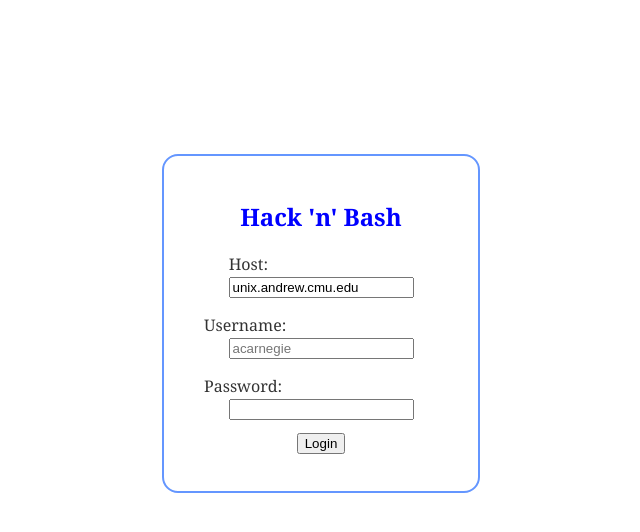
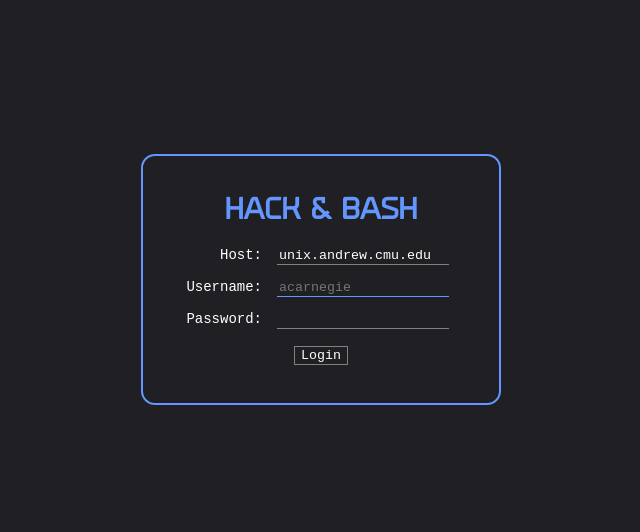
Before and after one commit to navignaw/hacknbash, a Flask app: page / in a window 1280 px wide. Shown: the top 532 px of the page, without its empty margins (319-959 px from the left). Run offline with Flask 2, Linux system fonts and the light colour scheme.

Commit message:
New font and style up like a boss

```diff
--- a/static/css/style.css
+++ b/static/css/style.css
@@ -1,3 +1,8 @@
+@font-face {
+  font-family: Prime;
+  src: url('../fonts/prime.otf');
+}
+
 html * {
   margin: 0px auto;
 }
@@ -8,8 +13,53 @@
   padding: 0;
 }
 
+h1, h2, h3, h4, h5, h6 {
+  font-family: Prime, sans-serif;
+}
+
+body {
+  font-family: 'Droid Sans Mono', 'Courier New', monospace;
+  background-color: #202024;
+  font-size: 14px;
+  color: white;
+}
+
+input, input[type] {
+  font-family: 'Droid Sans Mono', 'Courier New', monospace;
+  background: none;
+  border: none;
+  border-bottom: 1px solid gray;
+  color: white;
+}
+input:focus, input[type]:focus {
+  outline: none;
+  border-bottom: 1px solid rgb(100, 150, 255);
+}
+
+select, textarea {
+  font-family: 'Droid Sans Mono', 'Courier New', monospace;
+  background: none;
+  border: 1px solid gray;
+  padding: 5px;
+  color: white;
+}
+select, textarea:focus {
+  border: 1px solid rgb(100, 150, 255);
+}
+
 button, input[type="button"], input[type="submit"] {
-  margin: 5px auto;
+  margin: 10px auto;
+  border: 1px solid gray;
+}
+button:hover, input[type="button"]:hover, input[type="submit"]:hover {
+  border: 1px solid white;
+}
+button:active, input[type="button"]:active, input[type="submit"]:active {
+  border: 1px solid rgb(100, 150, 255);
+  color: rgb(100, 150, 255);
+}
+button:disabled, input[type="button"]:disabled, input[type="submit"]:disabled {
+  color: gray;
 }
 
 .hide {
@@ -17,26 +67,19 @@
 }
 
 .login {
-  font-family: Cambria, sans-serif;
-	width: 250px;
+	width: 300px;
 	display: block;
 	margin: 12% auto;
-	color: #333333;
 
   padding: 2em;
-  border-width: 2px;
-	border-style: solid;
-	border-color: rgb(100,150,255);
-	border-top-left-radius: 1em;
-	border-bottom-left-radius: 1em;
-	border-top-right-radius: 1em;
-	border-bottom-right-radius: 1em;
+  border: 2px solid rgb(100, 150, 255);
+	border-radius: 1em;
 }
 
 .login h1 {
-  color: blue;
+  color: rgb(100,150,255);
   font-weight: bold;
-  font-size: 24px;
+  font-size: 28px;
   font-align: center;
   padding: 0.5em;
 }
@@ -49,11 +92,11 @@
   display: block;
   float: left;
   text-align: right;
-  width: 4em;
-  margin-right: 1em;
+  width: 6em;
 }
 
 .login #login-error {
+  margin-top: 10px;
   color: red;
 }
 
@@ -73,10 +116,14 @@
 }
 
 #dirDiv #nextDirs {
-  width: 150px;
+  width: 160px;
   height: 300px;
   margin: 1em;
-  font-weight: bold;
+}
+
+#dirDiv select::-webkit-scrollbar{
+  width: 1px;
+  background-color: transparent
 }
 
 #catDiv {
@@ -91,7 +138,5 @@
   position: relative;
   height: 80%;
   left: 32%;
-  font-family: Courier New, serif;
   font-size: 15px;
-  color: white;
 }
--- a/static/js/app.js
+++ b/static/js/app.js
@@ -18,6 +18,7 @@
     var loadingMap = false;
 
     $(document).ready(function() {
+        $("#username").focus();
         $("#login-form").submit(function(e) {
             e.preventDefault();
             $("#login-error").hide();
@@ -374,7 +375,7 @@
     }
 
     function popUpText(x, y, s) {
-        var msg = new createjs.Text(s, "12px bold Cambria", "#2111D1");
+        var msg = new createjs.Text(s, "12px bold Prime", "#2111D1");
         msg.x = x;
         msg.y = y - 10;
         msg.outline = 1;
--- a/static/js/critter.js
+++ b/static/js/critter.js
@@ -18,7 +18,7 @@
 	critter.y = y;
 	critter.velocity = {x: 0, y: 0};
 
-	var name = new createjs.Text(filename,"10px Cambria","#000000");
+	var name = new createjs.Text(filename, "10px Cambria", "#000000");
 
 	name.textAlign = "center";
 	name.x = critter.x + 16;
--- a/static/js/door.js
+++ b/static/js/door.js
@@ -23,7 +23,7 @@
     }
 
     var name = new createjs.Text(function () {
-      if (isTop()) { return ".."; } else { return "cd" }}(),"12px Cambria","#000000");
+      if (isTop()) { return ".."; } else { return "cd" }}(),"12px Prime","#000000");
 
     name.textAlign = "center";
     name.x = port.x+16;
--- a/static/js/player.js
+++ b/static/js/player.js
@@ -9,7 +9,8 @@
 	var KEYCODE_2 = 50;
 	var KEYCODE_3 = 51;
 
-	var MOVE_SPEED = 2;var DIRECTION = {
+	var MOVE_SPEED = 2;
+	var DIRECTION = {
 		UP: 8,
 		DOWN: 2,
 		LEFT: 4,
--- a/templates/index.html
+++ b/templates/index.html
@@ -1,13 +1,13 @@
 <!DOCTYPE html>
 <html>
     <head>
-        <title>Hack 'n Bash</title>
+        <title>Hack & Bash</title>
         <link rel="stylesheet" href="/static/css/style.css"/>
     </head>
 
     <body>
         <div class="login">
-            <h1>Hack 'n' Bash</h1>
+            <h1>HACK & BASH</h1>
 
           <form id="login-form">
             <div class="form-row">
@@ -32,7 +32,7 @@
         <canvas id="canvas" class="hide"></canvas>
 
         <div id="dirDiv" class="hide">
-            <div><select id="nextDirs" multiple> </select></div>
+            <div><select id="nextDirs" size="10"></select></div>
             <input type="button" id="dirSelected" style= "font-weight:bold" value="Go!"/>
             <img border="0" src="/static/graphics/manila_walk.gif" alt="Manila Walk" />
         </div>
```
Also changed, not shown: static/fonts/prime.otf (added).
